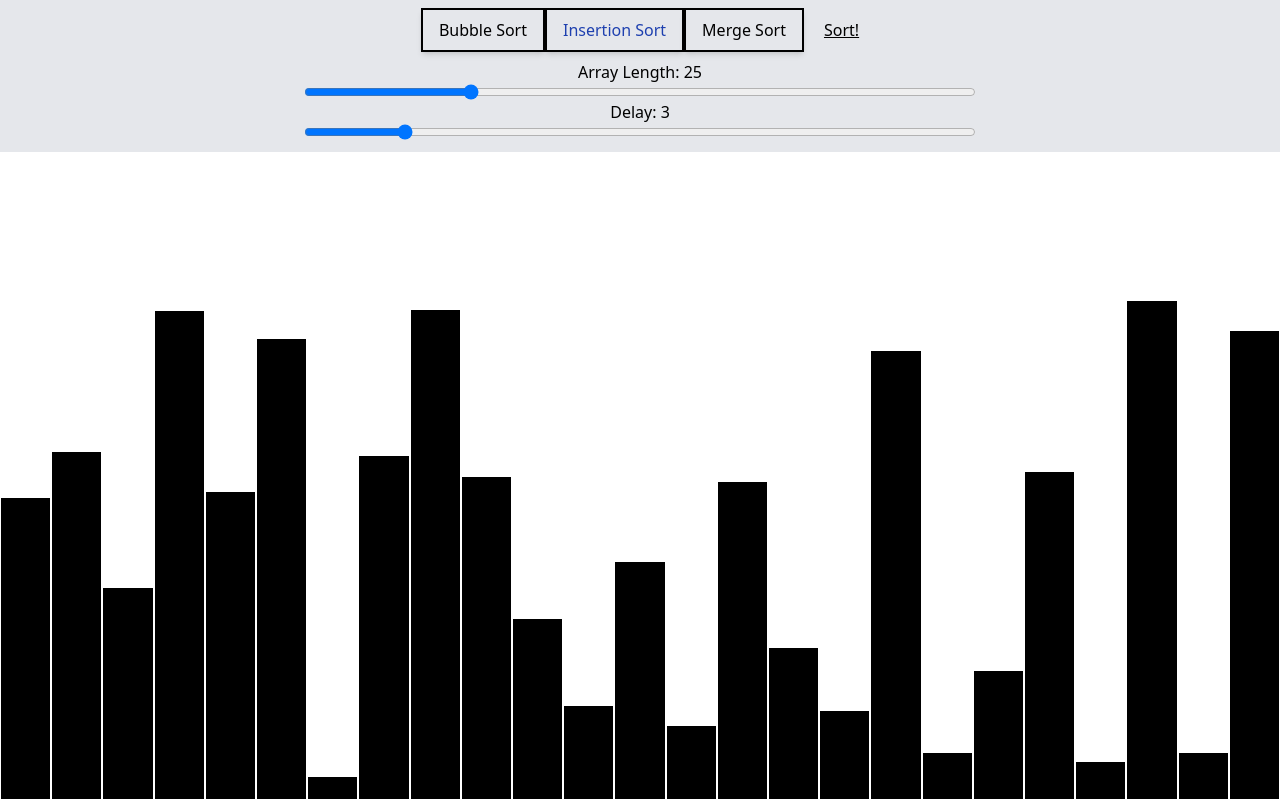
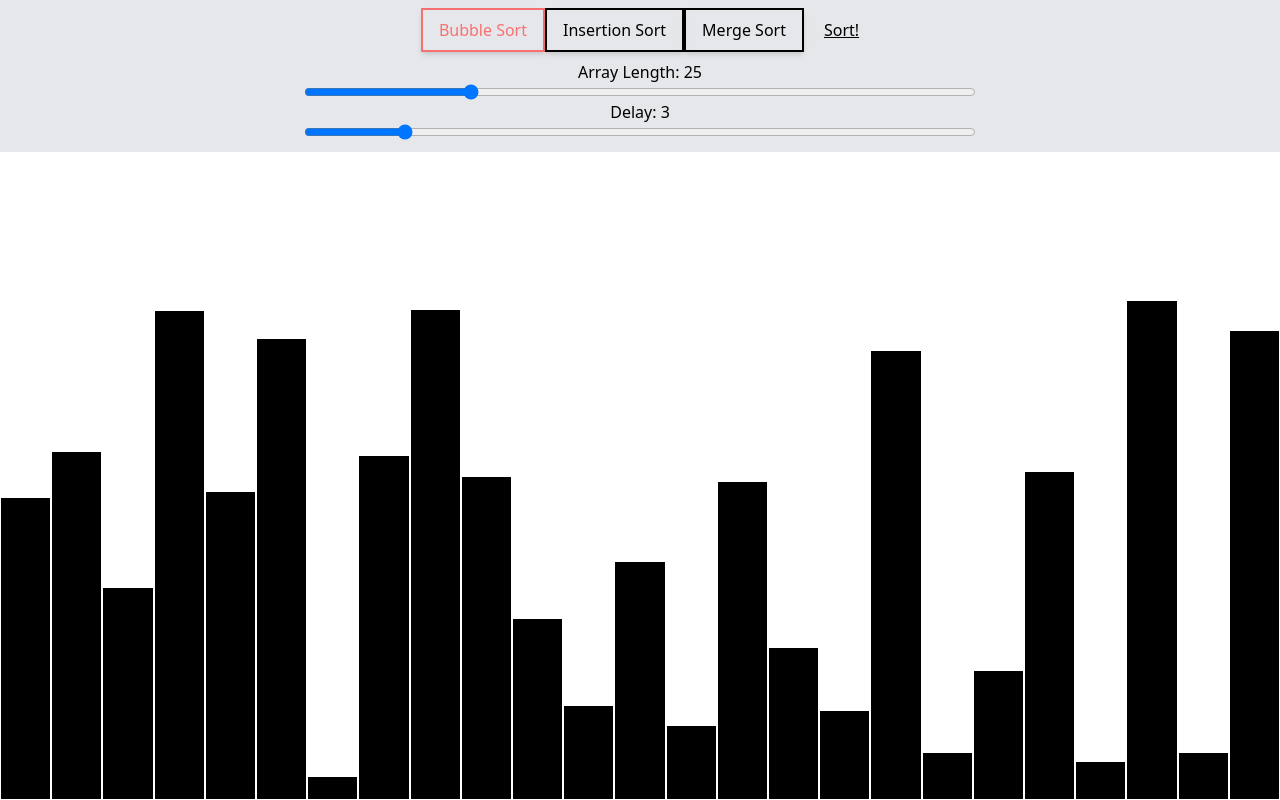
Before and after one commit to limivann/sorting-visualizer, a React (Create React App) app: page / in a window 1280 px wide. Built offline with nearby package versions, Linux system fonts and the light colour scheme.

Commit message:
minor ui fix on navbar

```diff
--- a/src/components/NavBar.tsx
+++ b/src/components/NavBar.tsx
@@ -47,7 +47,8 @@ const NavBar = () => {
 				<div>
 					<button
 						className={`border-solid border-2 border-black shadow-md py-2 px-4 transition-all active:scale-95 ${
-							settings.algoType === "bubble sort" && "text-blue-800"
+							settings.algoType === "bubble sort" &&
+							"text-red-400 border-red-400"
 						}`}
 						onClick={() => onAlgoChange("bubble sort")}
 					>
@@ -55,7 +56,8 @@ const NavBar = () => {
 					</button>
 					<button
 						className={`border-solid border-2 border-black shadow-md py-2 px-4 transition-all active:scale-95 ${
-							settings.algoType === "insertion sort" && "text-blue-800"
+							settings.algoType === "insertion sort" &&
+							"text-red-400 border-red-400"
 						}`}
 						onClick={() => onAlgoChange("insertion sort")}
 					>
@@ -63,7 +65,8 @@ const NavBar = () => {
 					</button>
 					<button
 						className={`border-solid border-2 border-black shadow-md py-2 px-4 transition-all active:scale-95 ${
-							settings.algoType === "merge sort" && "text-blue-800"
+							settings.algoType === "merge sort" &&
+							"text-red-400 border-red-400"
 						}`}
 						onClick={() => onAlgoChange("merge sort")}
 					>
--- a/src/utils/AlgoContext.tsx
+++ b/src/utils/AlgoContext.tsx
@@ -18,7 +18,7 @@ interface Settings {
 }
 
 const initVals: Settings = {
-	algoType: "insertion sort",
+	algoType: "bubble sort",
 	arrayLength: 25,
 	delay: 3,
 };
```
